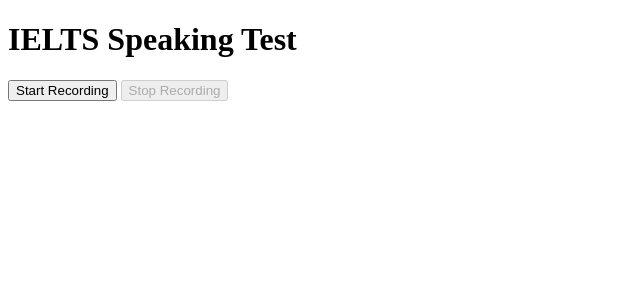
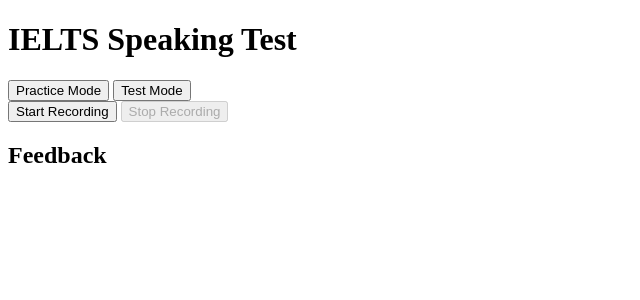
Before and after one commit to Qamata/FREEMINGO, a Flask app: template frontend/templates/index.html in a window 1280 px wide. Shown: the top 300 px of the page, without its empty margins (0-640 px from the left). Run offline with Flask 3, Linux system fonts and the light colour scheme; the template is opened without the code that fills it, so the values that code supplies are empty.

Commit message:
One way convernsation. Written question and record answer

```diff
--- a/backend/main.py
+++ b/backend/main.py
@@ -1,12 +1,12 @@
-from flask import Flask, request, jsonify
-from flask_cors import CORS  # Import the CORS module
+from flask import Flask, request, jsonify, send_file
+from flask_cors import CORS
 from modules.speech_to_text import transcribe_audio
 from modules.scoring_engine import evaluate_response
-from modules.feedback_generator import generate_feedback
+from modules.feedback_generator import generate_feedback, generate_pdf_report
 import os
 
 app = Flask(__name__)
-CORS(app)  # Enable CORS for all routes
+CORS(app)
 
 @app.route('/upload', methods=['POST'])
 def upload_audio():
@@ -14,19 +14,28 @@
         return jsonify({"error": "No file uploaded"}), 400
 
     file = request.files['file']
+    mode = request.form.get('mode', 'practice')
+    part = int(request.form.get('part', 0))
+
     file_path = "temp_audio.wav"
     file.save(file_path)
 
-    # Verify the file is not empty
     if os.path.getsize(file_path) == 0:
         return jsonify({"error": "Uploaded file is empty"}), 400
 
     text = transcribe_audio(file_path)
     scores = evaluate_response(text)
-    feedback = generate_feedback(scores)
+    feedback = generate_feedback(text, scores, mode, part)
 
     os.remove(file_path)
     return jsonify({"feedback": feedback})
 
+@app.route('/download-pdf', methods=['GET'])
+def download_pdf():
+    # Generate a sample PDF report (replace with actual data)
+    pdf_path = "reports/user_reports/report.pdf"
+    generate_pdf_report("Sample Feedback", pdf_path)
+    return send_file(pdf_path, as_attachment=True)
+
 if __name__ == '__main__':
     app.run(debug=True, port=5001)
--- a/frontend/static/js/script.js
+++ b/frontend/static/js/script.js
@@ -1,27 +1,58 @@
-// Get references to the buttons and feedback div
+const practiceModeBtn = document.getElementById('practice-mode-btn');
+const testModeBtn = document.getElementById('test-mode-btn');
+const testSection = document.getElementById('test-section');
+const testPart = document.getElementById('test-part');
+const testPrompt = document.getElementById('test-prompt');
 const startBtn = document.getElementById('start-btn');
 const stopBtn = document.getElementById('stop-btn');
 const feedbackDiv = document.getElementById('feedback');
+const downloadPdfBtn = document.getElementById('download-pdf-btn');
 
 let mediaRecorder;
 let audioChunks = [];
+let currentMode = 'practice'; // 'practice' or 'test'
+let testPartIndex = 0;
+let testPrompts = [
+    { part: "Part 1: Introduction", prompt: "Tell me about your hometown." },
+    { part: "Part 2: Long Turn", prompt: "Describe a book you recently read." },
+    { part: "Part 3: Two-Way Discussion", prompt: "Why do you think reading is important?" }
+];
 
-// Event listener for the Start Recording button
+// Event listeners for mode selection
+practiceModeBtn.addEventListener('click', () => {
+    currentMode = 'practice';
+    testSection.style.display = 'none';
+    feedbackDiv.innerText = "Practice Mode: Start recording to get instant feedback.";
+});
+
+testModeBtn.addEventListener('click', () => {
+    currentMode = 'test';
+    testSection.style.display = 'block';
+    testPartIndex = 0;
+    startTest();
+});
+
+// Start the test mode
+function startTest() {
+    if (testPartIndex < testPrompts.length) {
+        const { part, prompt } = testPrompts[testPartIndex];
+        testPart.innerText = part;
+        testPrompt.innerText = prompt;
+    } else {
+        feedbackDiv.innerText = "Test completed. Download your PDF report below.";
+        downloadPdfBtn.style.display = 'block';
+    }
+}
+
+// Event listener for Start Recording button
 startBtn.addEventListener('click', async () => {
     try {
-        // Request access to the user's microphone
         const stream = await navigator.mediaDevices.getUserMedia({ audio: true });
         mediaRecorder = new MediaRecorder(stream);
-
-        // Collect audio data chunks
         mediaRecorder.ondataavailable = (event) => {
             audioChunks.push(event.data);
         };
-
-        // When recording stops, send the audio to the backend
         mediaRecorder.onstop = sendAudioToBackend;
-
-        // Start recording
         mediaRecorder.start();
         startBtn.disabled = true;
         stopBtn.disabled = false;
@@ -32,7 +63,7 @@
     }
 });
 
-// Event listener for the Stop Recording button
+// Event listener for Stop Recording button
 stopBtn.addEventListener('click', () => {
     if (mediaRecorder && mediaRecorder.state === 'recording') {
         mediaRecorder.stop();
@@ -45,29 +76,43 @@
 // Function to send the recorded audio to the backend
 async function sendAudioToBackend() {
     try {
-        // Create a Blob from the recorded audio chunks
         const audioBlob = new Blob(audioChunks, { type: 'audio/wav' });
-
-        // Create a FormData object and append the audio file
         const formData = new FormData();
         formData.append('file', audioBlob, 'recording.wav');
+        formData.append('mode', currentMode);
+        formData.append('part', testPartIndex);
 
-        // Send the audio file to the backend
         const response = await fetch('http://127.0.0.1:5001/upload', {
             method: 'POST',
             body: formData,
         });
 
-        // Parse the JSON response
         const data = await response.json();
+        feedbackDiv.innerText = data.feedback || "No feedback received.";
 
-        // Display the feedback
-        feedbackDiv.innerText = data.feedback || "No feedback received.";
+        if (currentMode === 'test') {
+            testPartIndex++;
+            startTest();
+        }
     } catch (error) {
         console.error("Error sending audio to backend:", error);
         feedbackDiv.innerText = "Error processing audio. Please try again.";
     } finally {
-        // Reset the audio chunks for the next recording
         audioChunks = [];
     }
 }
+
+// Event listener for Download PDF button
+downloadPdfBtn.addEventListener('click', async () => {
+    try {
+        const response = await fetch('http://127.0.0.1:5001/download-pdf');
+        const blob = await response.blob();
+        const url = window.URL.createObjectURL(blob);
+        const a = document.createElement('a');
+        a.href = url;
+        a.download = 'ielts_feedback_report.pdf';
+        a.click();
+    } catch (error) {
+        console.error("Error downloading PDF:", error);
+    }
+});
--- a/frontend/templates/index.html
+++ b/frontend/templates/index.html
@@ -9,10 +9,23 @@
 <body>
     <div class="container">
         <h1>IELTS Speaking Test</h1>
-        <div id="transcript"></div>
-        <button id="start-btn">Start Recording</button>
-        <button id="stop-btn" disabled>Stop Recording</button>
-        <div id="feedback"></div>
+        <div id="mode-selector">
+            <button id="practice-mode-btn">Practice Mode</button>
+            <button id="test-mode-btn">Test Mode</button>
+        </div>
+        <div id="test-section" style="display: none;">
+            <h2 id="test-part"></h2>
+            <p id="test-prompt"></p>
+        </div>
+        <div id="recording-section">
+            <button id="start-btn">Start Recording</button>
+            <button id="stop-btn" disabled>Stop Recording</button>
+        </div>
+        <div id="feedback-section">
+            <h2>Feedback</h2>
+            <p id="feedback"></p>
+            <button id="download-pdf-btn" style="display: none;">Download PDF Report</button>
+        </div>
     </div>
     <script src="{{ url_for('static', filename='js/script.js') }}"></script>
 </body>
```
Also changed, not shown: backend/modules/feedback_generator.py (+5 -5 lines), backend/modules/scoring_engine.py (line endings or trailing spaces).
